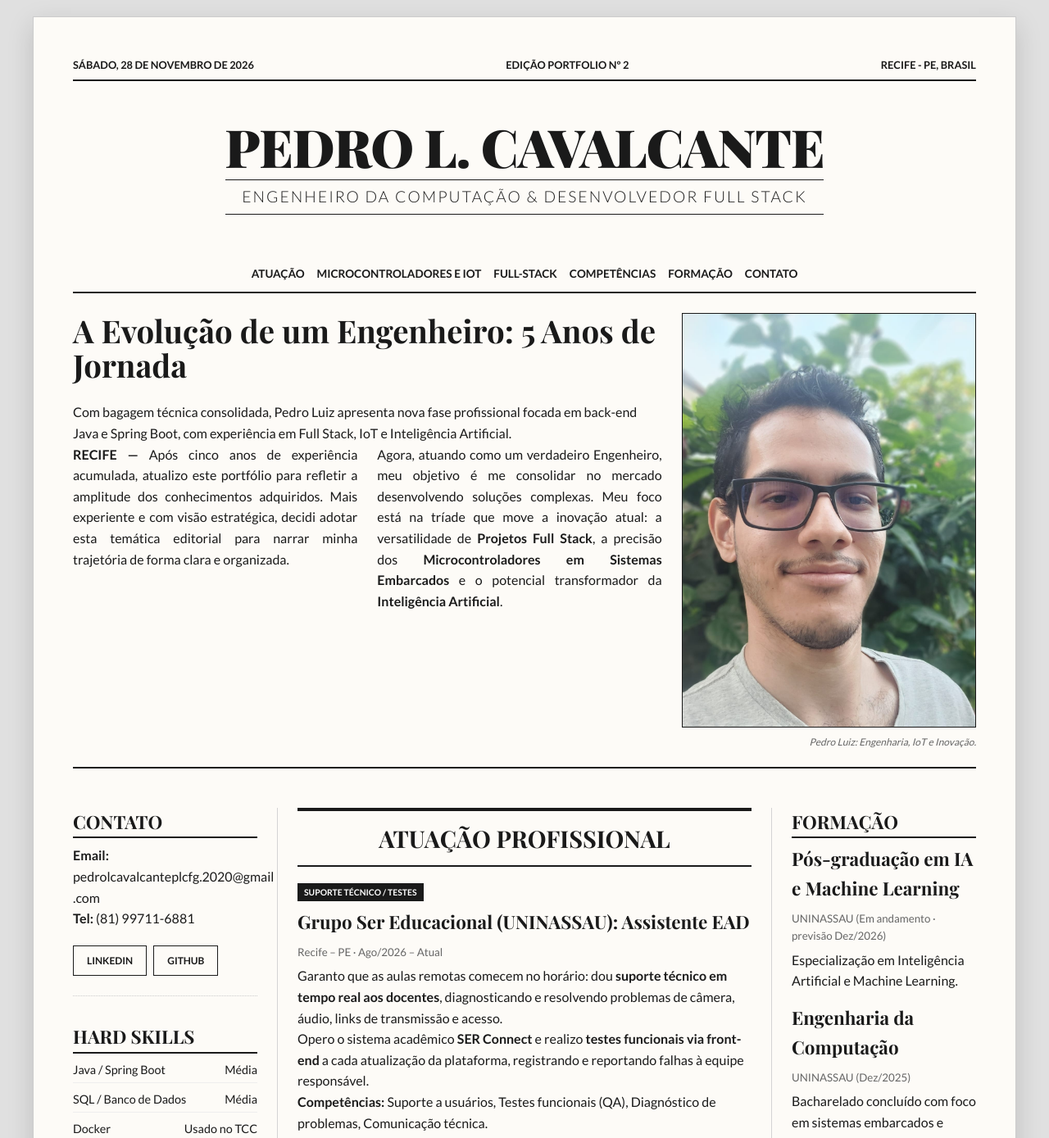
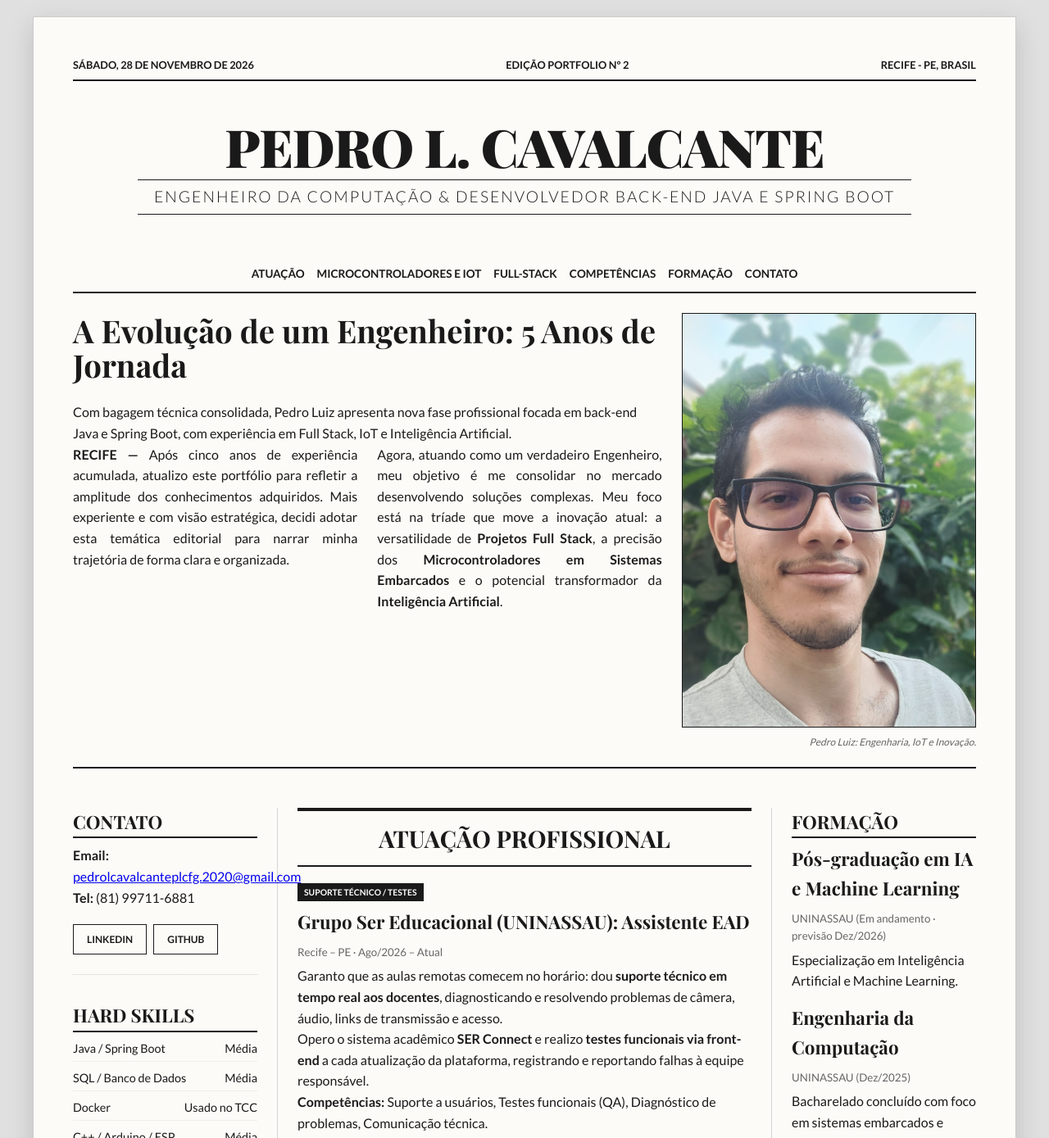
Before and after one commit to PedroLuizC/Portfolio, a plain HTML site: page index.html in a window 1280 px wide. Shown: the top 1389 px of the page at 82% size. Drawn offline with nearby package versions, Linux system fonts and the light colour scheme; a web font is replaced by a local one.

Commit message:
Vitrine: subtítulo do topo voltado a back-end Java; e-mail de contato clicável e sem quebra
Co-Authored-By: Claude Opus 5.5 <noreply@anthropic.com>
Claude-Session: https://claude.ai/code/session_01SM1GeDErYLedzAMWTiwx2g

```diff
--- a/index.html
+++ b/index.html
@@ -54,7 +54,7 @@ ATUALIZAÇÃO: ajuste no link do linkedin.
         <!-- MASTHEAD -->
         <header class="masthead">
             <h1>Pedro L. Cavalcante</h1>
-            <p>Engenheiro da Computação & Desenvolvedor Full Stack</p>
+            <p>Engenheiro da Computação & Desenvolvedor Back-end Java e Spring Boot</p>
         </header>
 
         <!-- NAVEGAÇÃO -->
@@ -96,8 +96,7 @@ ATUALIZAÇÃO: ajuste no link do linkedin.
         <aside class="sidebar-left" id="contato">
             <div class="news-item">
                 <h3 class="sidebar-title">Contato</h3>
-                <p><strong>Email:</strong> pedrolcavalcanteplcfg.2020@gmail
-                    .com</p>
+                <p><strong>Email:</strong> <a href="mailto:pedrolcavalcanteplcfg.2020@gmail.com">pedrolcavalcanteplcfg.2020@gmail.com</a></p>
                 <p><strong>Tel:</strong> (81) 99711-6881</p>
                 <div style="margin-top: 15px;">
                     <a href="https://www.linkedin.com/in/pedro-luiz-cavalcante-541475212" target="_blank" class="btn-newspaper">LinkedIn</a>
```
